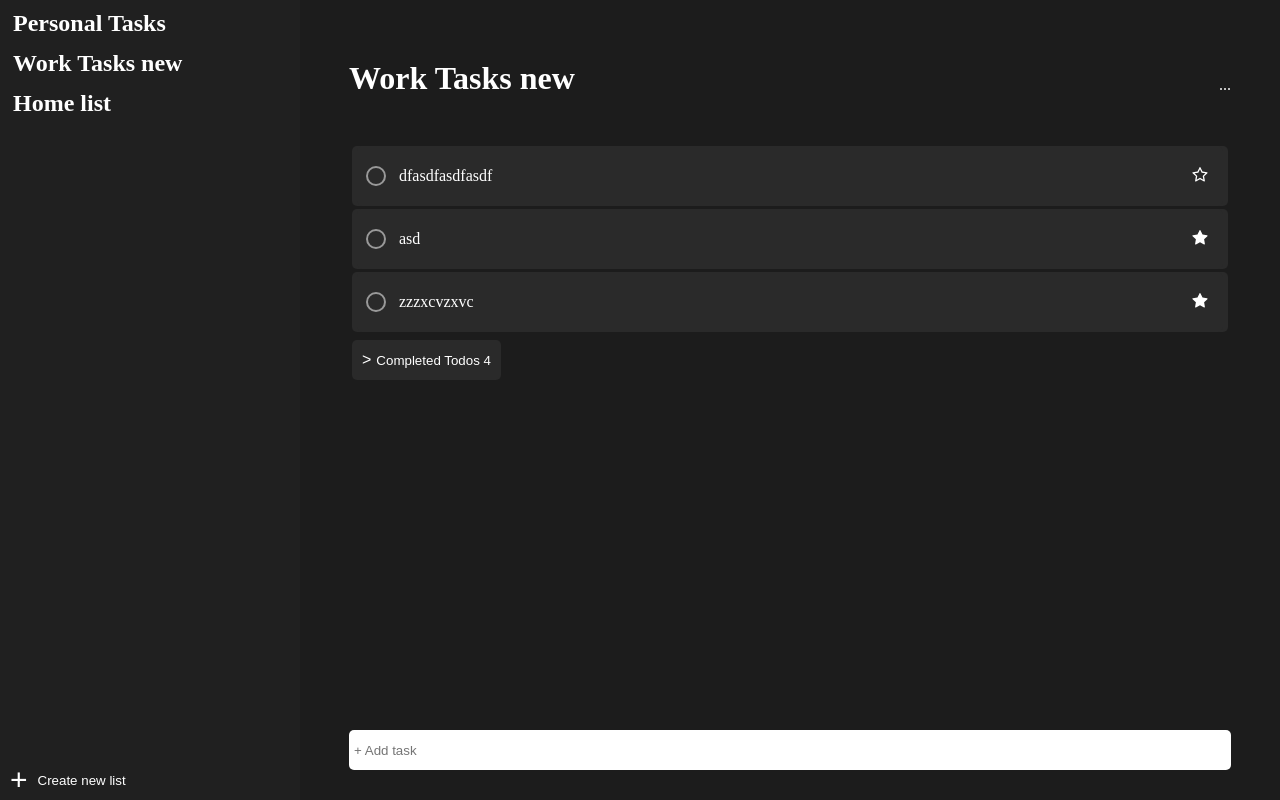
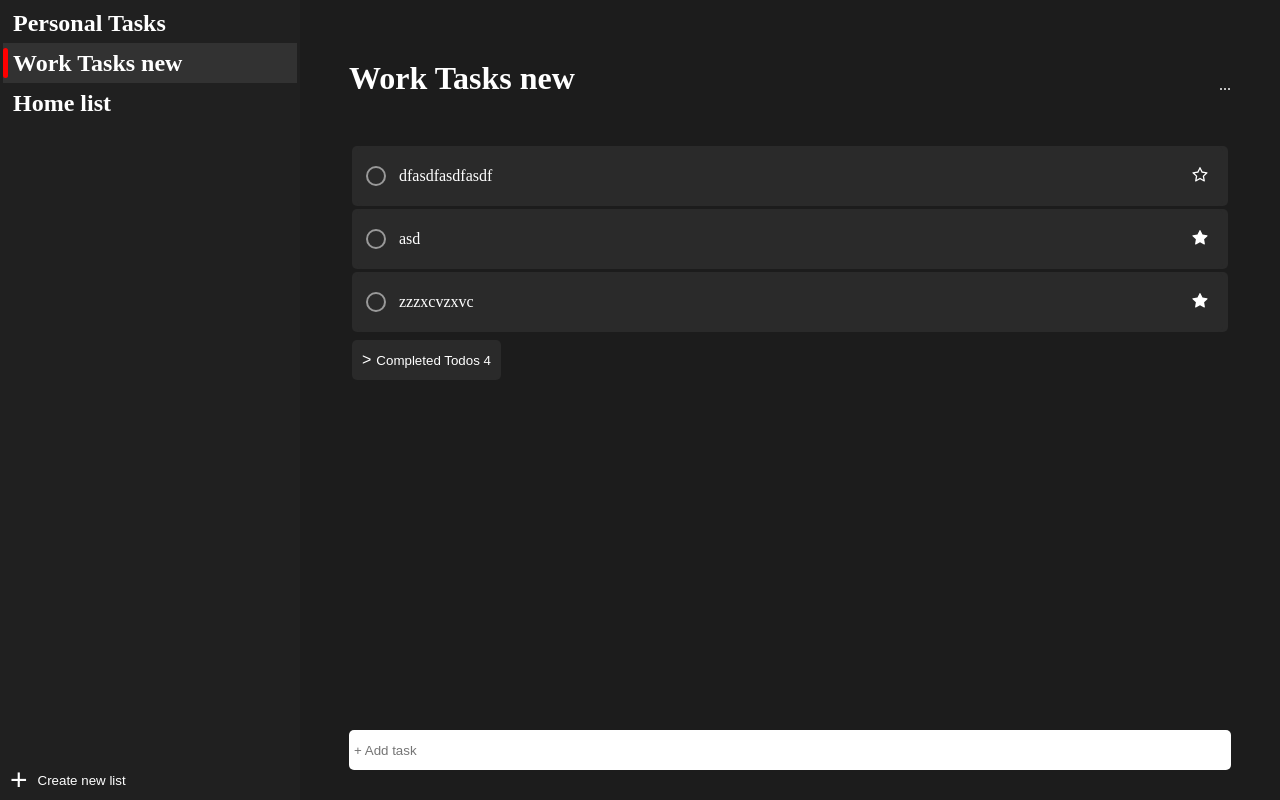
Before and after one commit to Maxv1z/microsoft-todo-clone-on-redux, a React (Vite) app: page / in a window 1280 px wide. Built offline with nearby package versions, Linux system fonts and the light colour scheme; data requests are answered from the project's data file.

Commit message:
active list styles in Lists component

```diff
--- a/src/components/Lists/List.jsx
+++ b/src/components/Lists/List.jsx
@@ -5,6 +5,7 @@ import {
     useDeleteListMutation,
     useUpdateListMutation,
 } from "../../features/lists/listsSlice";
+
 
 import {changeListChoice} from "../../features/chosenList/chosenListSlice";
 import {changeActiveTodo} from "../../features/activeTodo/activeTodoSlice";
--- a/src/components/Lists/Lists.jsx
+++ b/src/components/Lists/Lists.jsx
@@ -9,6 +9,8 @@ import {
     selectListsIds,
     useAddListMutation,
 } from "../../features/lists/listsSlice";
+
+import {selectActiveList} from "../../features/chosenList/chosenListSlice";
 
 function Lists() {
     let content;
@@ -24,6 +26,8 @@ function Lists() {
         });
     };
 
+    const activeListId = useSelector(selectActiveList);
+
     if (isLoading) {
         content = <p>Loading...</p>;
     } else if (isSuccess) {
@@ -31,7 +35,10 @@ function Lists() {
             <div className="lists-container">
                 <ul className="list-scrollbar">
                     {lists.map((listId) => (
-                        <li key={listId}>
+                        <li
+                            key={listId}
+                            className={`${activeListId === listId ? "active" : ""}`}
+                        >
                             <List key={listId} listId={listId} />
                         </li>
                     ))}
--- a/src/components/Lists/Lists.style.scss
+++ b/src/components/Lists/Lists.style.scss
@@ -25,14 +25,27 @@
             border-bottom: none;
             height: 40px;
             flex: 1 1 auto;
+            position: relative;
 
             &:hover {
                 background-color: #323232;
             }
-        }
 
-        li:first-child {
-            border-top: none;
+            &.active {
+                background-color: #323232;
+            }
+
+            &.active::before {
+                content: "";
+                position: absolute;
+                top: 50%;
+                left: 0;
+                transform: translateY(-50%); /* Center vertically */
+                width: 5px;
+                border-radius: 3px;
+                height: 30px; /* Adjust the width and height as needed */
+                background-color: red; /* replace 'yourBorderColor' with the desired color */
+            }
         }
     }
 
```
